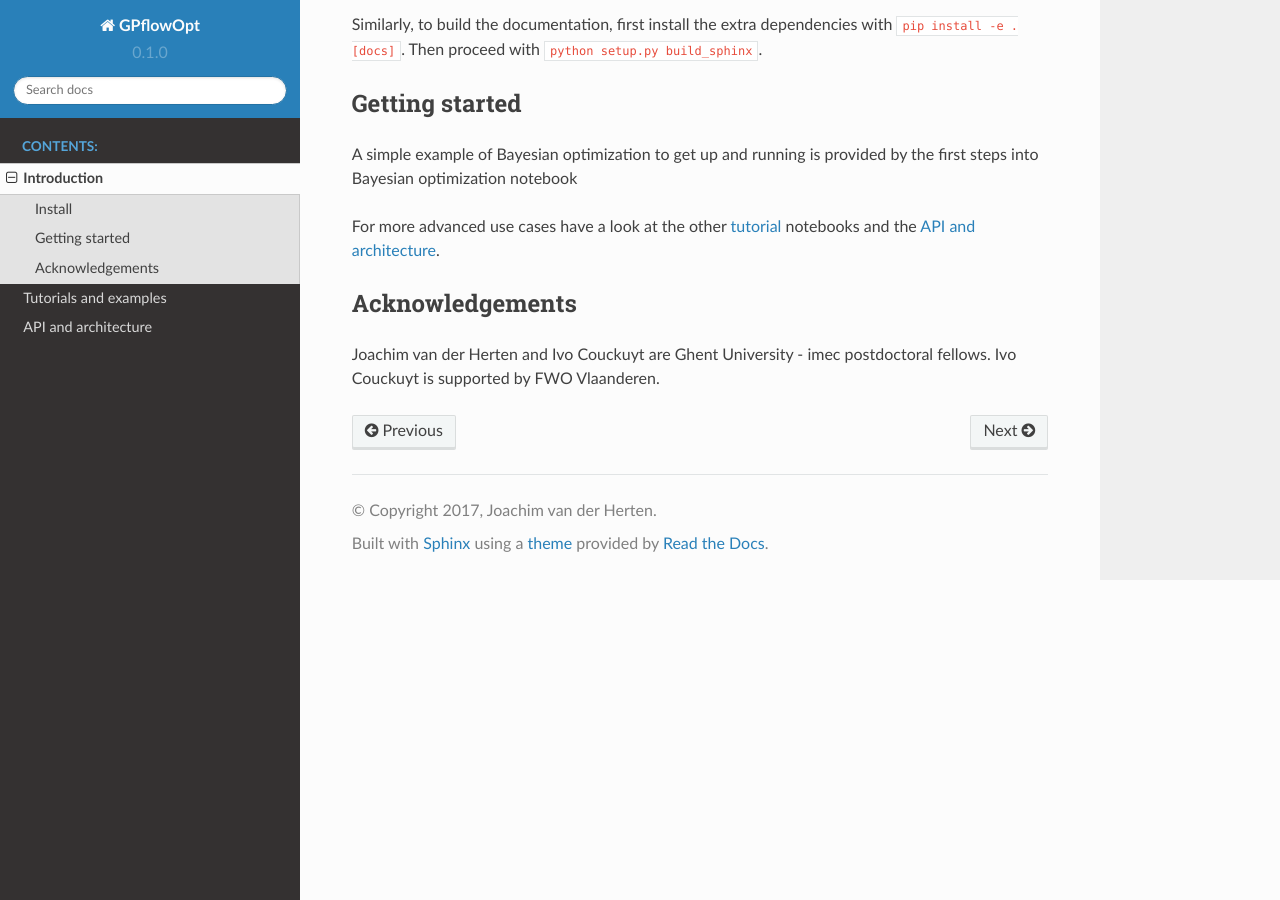
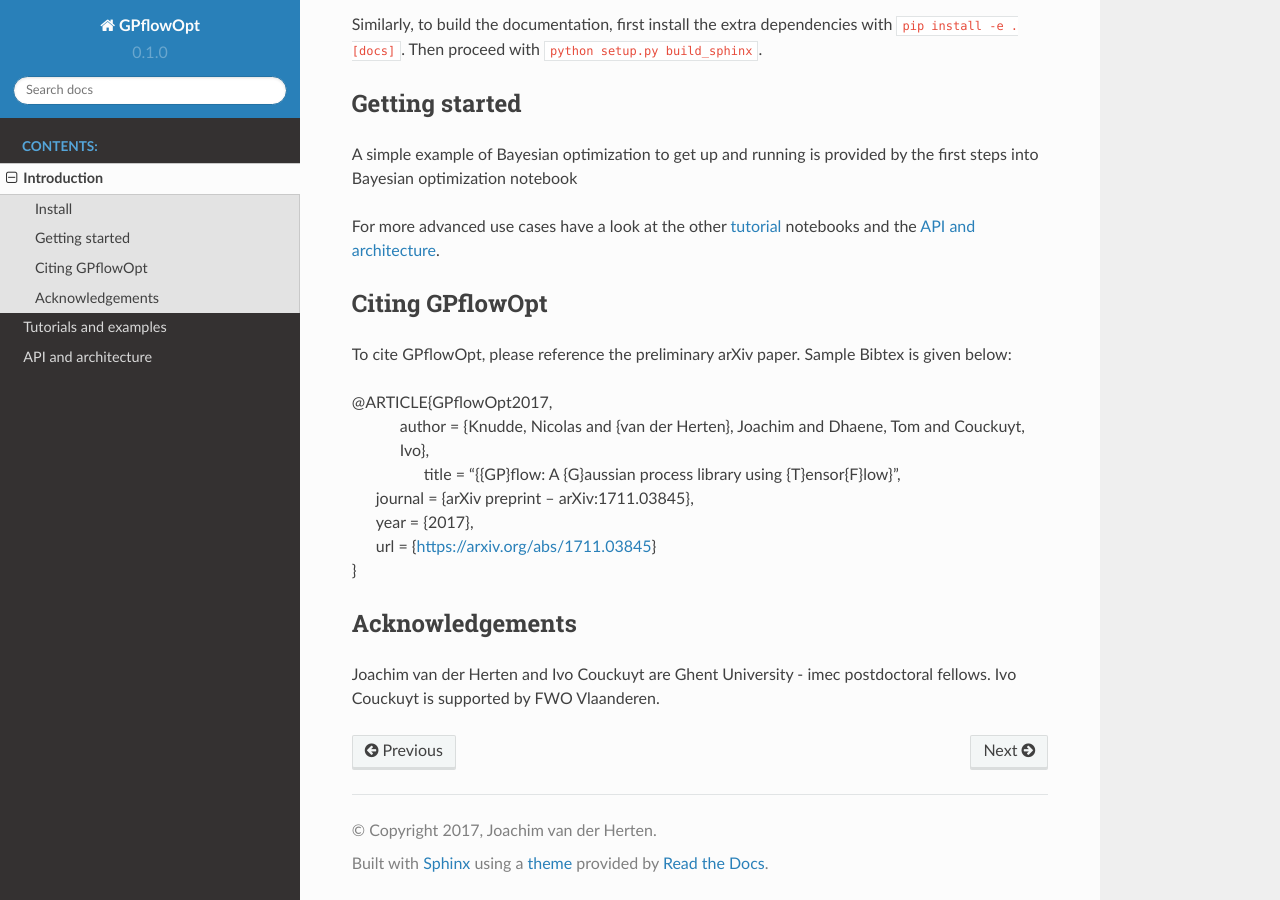
Before and after one commit to GPflow/GPflowOpt, a Sphinx documentation site: the page built from doc/source/intro.rst, in a window 1280 px wide and 900 px high, scrolled down 855 px. Built offline with Sphinx 7.4.7 and the Read the Docs theme 2.0.0, drawn with Linux system fonts in a browser that asks for light colours.

Commit message:
Adding citing GPflowOpt

```diff
--- a/doc/source/intro.rst
+++ b/doc/source/intro.rst
@@ -42,6 +42,19 @@
 
 For more advanced use cases have a look at the other :ref:`tutorial <tutorials>` notebooks and the :ref:`api`.
 
+Citing GPflowOpt
+-----------------
+
+To cite GPflowOpt, please reference the preliminary arXiv paper. Sample Bibtex is given below:
+
+| @ARTICLE{GPflowOpt2017,
+|    author = {Knudde, Nicolas and {van der Herten}, Joachim and Dhaene, Tom and Couckuyt, Ivo},
+|     title = "{{GP}flow: A {G}aussian process library using {T}ensor{F}low}",
+|   journal = {arXiv preprint -- arXiv:1711.03845},
+|   year    = {2017},
+|   url     = {https://arxiv.org/abs/1711.03845}
+| }
+
 Acknowledgements
 -----------------
 Joachim van der Herten and Ivo Couckuyt are Ghent University - imec postdoctoral fellows. Ivo Couckuyt is supported
```
